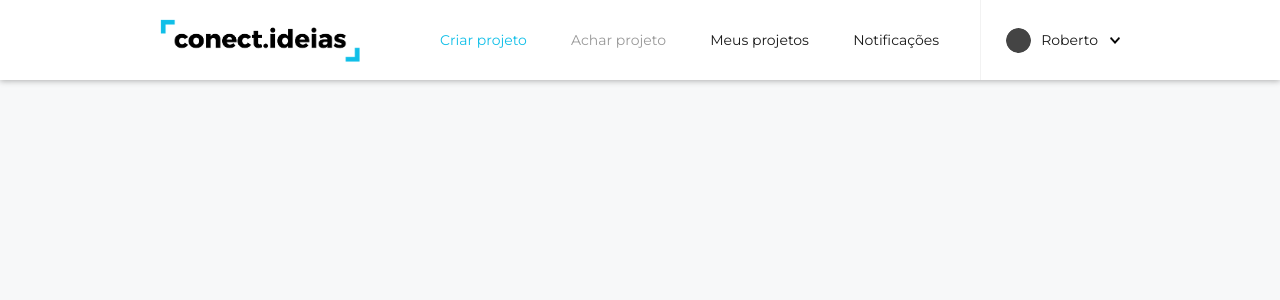
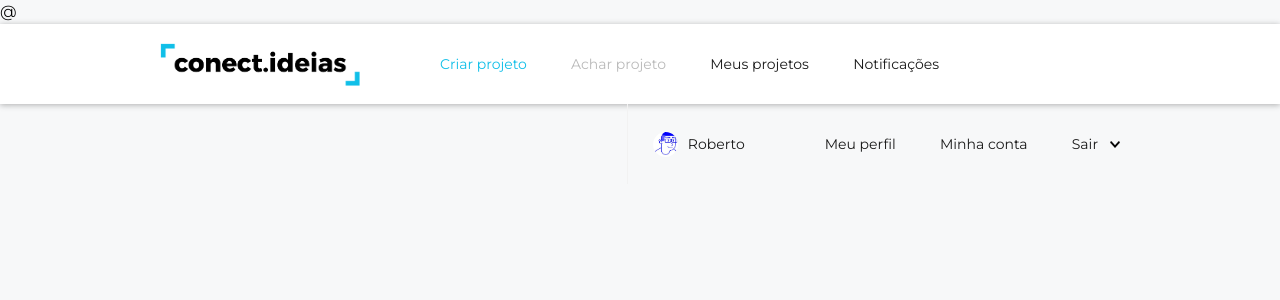
Before and after one commit to random-tecnologia/conect.ideias, a PHP site: page /editar_perfil.php in a window 1280 px wide. Shown: the top 300 px of the page. Run offline with PHP 8.4, Linux system fonts and the light colour scheme.

Commit message:
Código refatorado para menu dropdown

```diff
--- a/css/main.css
+++ b/css/main.css
@@ -33,16 +33,16 @@ body {
 }
 
 a {
-	color: #11bfe8;
+	color: #10bfe8; /* Cor principal */
 	font-size: 1em;
 }
 
 a:hover {
-	color: #0FA8CC;
+	color: #0FA8CC; /* Variação mais clara */
 }
 
 a:active {
-	color: #30707F;
+	color: #30707F; /* Variação mais escura */
 }
 
 form input {
@@ -70,7 +70,8 @@ form input {
 	width: 100%;
 	height: 80px;
 	position: absolute;
-	box-shadow: 0px 1px 6px 0px rgba(0, 0, 0, 0.3);
+	-webkit-box-shadow: 0px 1px 6px 0px rgba(0, 0, 0, 0.3);
+	        box-shadow: 0px 1px 6px 0px rgba(0, 0, 0, 0.3);
 }
 
 #logo {
@@ -94,18 +95,22 @@ form input {
 	line-height: 80px;
 }
 
-#navegacao a {
+#navegacao ul a {
 	text-decoration: none;
 	font-size: 14px;
 	color: #191919;
 }
 
-ul #destaque-azul {
+#navegacao ul a:hover {
+	color: #30707F;
+}
+
+#navegacao ul #destaque-azul {
 	color: #10bfe8;
 }
 
 #navegacao .selecionado {
-	color: #999;
+	color: #bababa;
 }
 
 #marcador_notificação {
@@ -129,6 +134,7 @@ ul #destaque-azul {
 #perfil {
 	display: inline-block;
 	float: right;
+	cursor: pointer;
 }
 
 #avatar {
@@ -143,6 +149,7 @@ ul #destaque-azul {
 	font-size: 14px;
 	float: left;
 	margin-top: 30px;
+	color: #191919;
 }
 
 #seta {
--- a/editar_perfil.php
+++ b/editar_perfil.php
@@ -3,7 +3,7 @@
 <head>
   <meta charset="UTF-8">
   <title>Conect.Ideias | Entrar</title>
-  <link rel="stylesheet" href="css/main.css">
+  <link rel="stylesheet" href="css/main.css">@
   <link href="https://fonts.googleapis.com/css?family=Lato:400,400i,700,700i|Montserrat:400,500,600,700" rel="stylesheet">
   <link rel="icon" href="img/favicon.png" sizes="32x32" type="image/png">
 </head>
@@ -17,13 +17,16 @@
         <li><a href="meus_projetos.php">Meus projetos</a></li>
         <li><a href="notificacoes.php">Notificações</a></li>
       </ul>
-      <div id="perfil">
+      <div id="perfil" tabindex="0" class="onclick-menu">
         <div id="separador"></div>
-        <a href="perfil.php">
-          <img id="avatar" src="img/placeholder_avatar.png" alt="Avatar">
+          <img id="avatar" src="img/avatar_kaique.jpg" alt="Avatar">
           <span id="nome">Roberto</span>
-        </a>
         <img id="seta" src="img/icone.png">
+        <ul id="dropdown" class="onclick-menu-content">
+          <li><a href="perfil.php">Meu perfil</a></li>
+          <li><a href="conta.php">Minha conta</a></li>
+          <li><a href="sair.php">Sair</a></li>
+        </ul>
       </div>
   </nav>
 </body>
```
